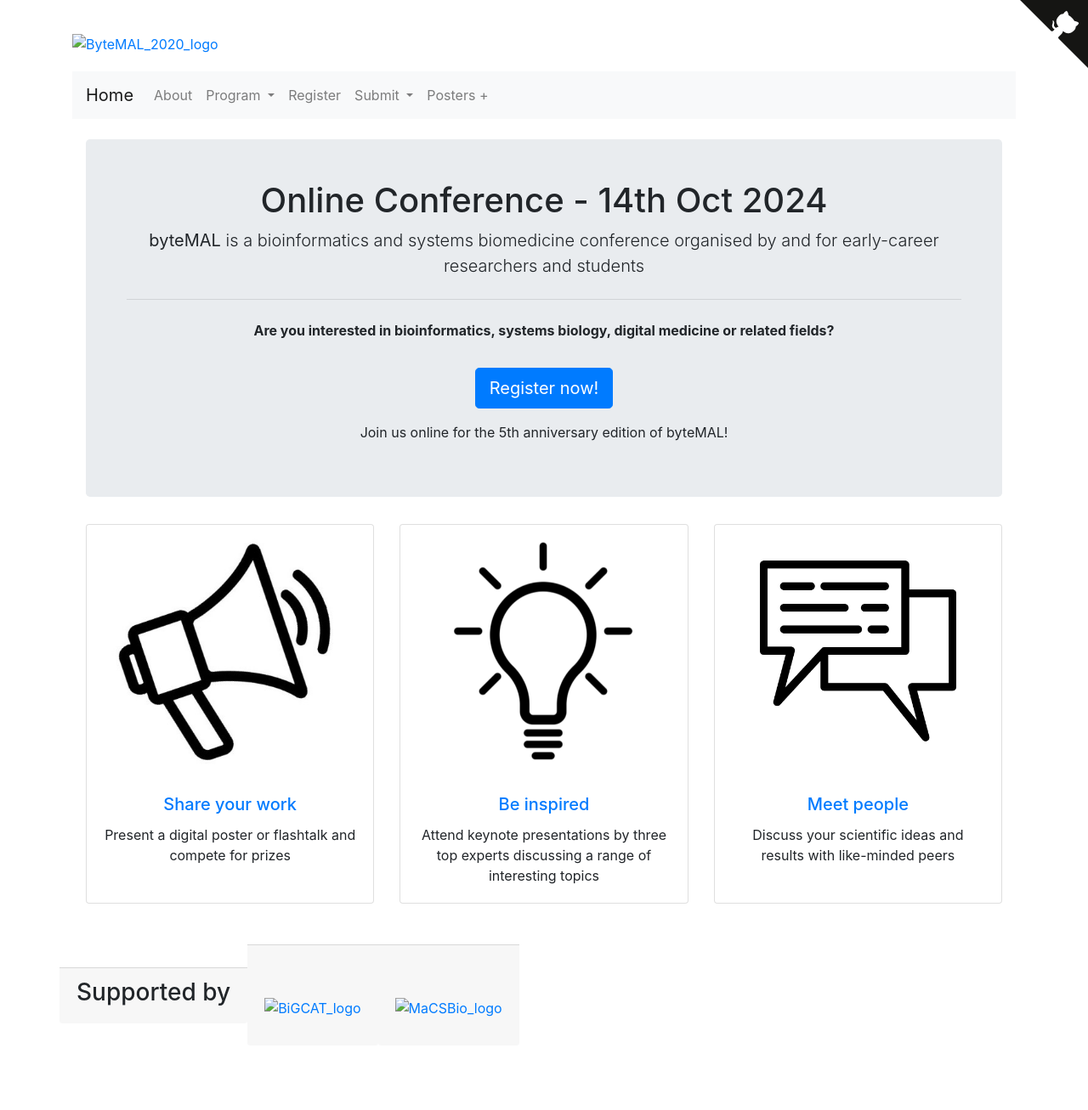
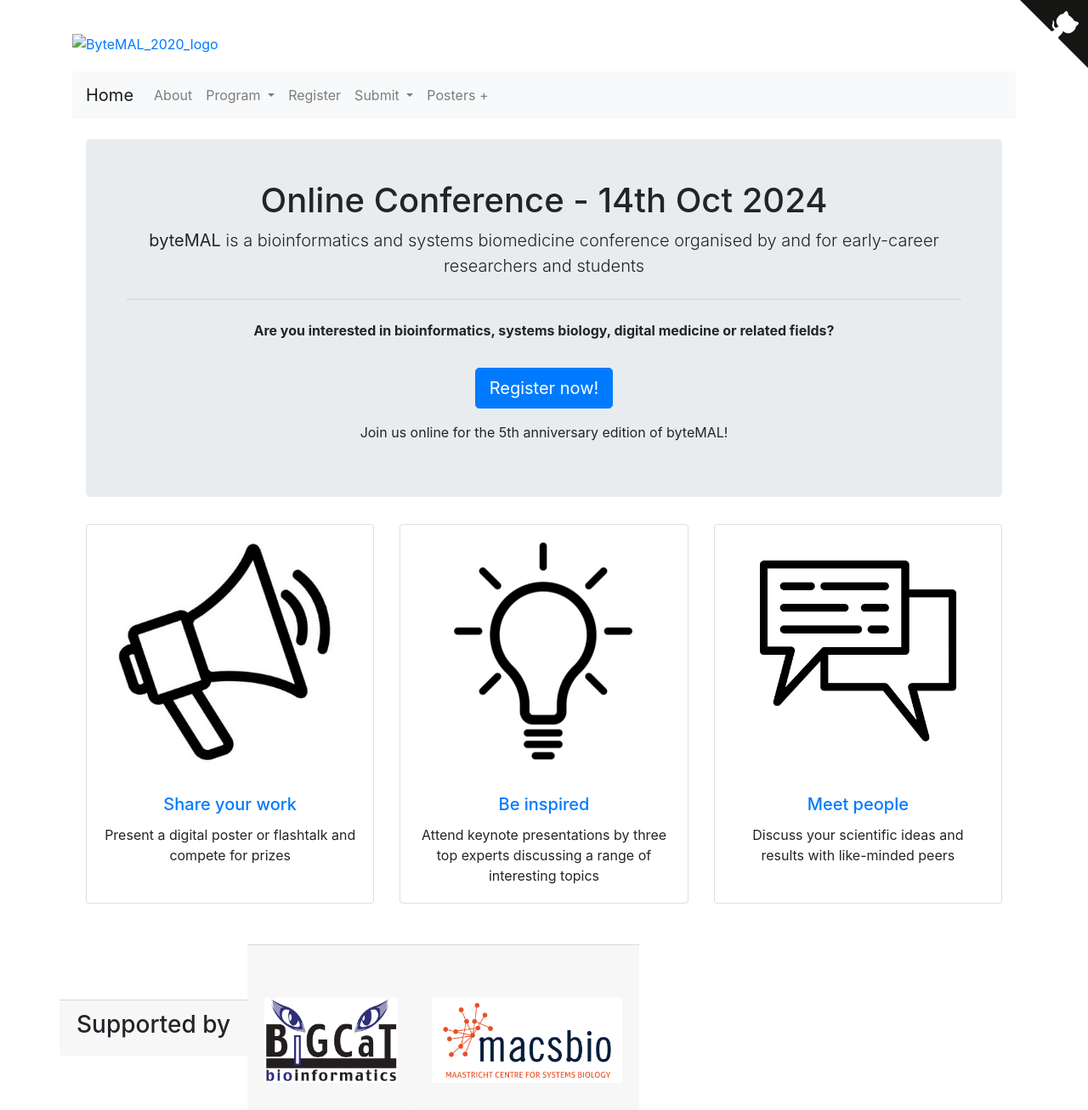
Before and after one commit to bytemal/bytemal-2024, a Jekyll site: the page built from index.html, in a window 1280 px wide and 1307 px high. Shown: the whole window at 85% size. Built offline with Jekyll 4.4.1, drawn with Linux system fonts in a browser that asks for light colours.

Commit message:
Update footer.html

```diff
--- a/_includes/footer.html
+++ b/_includes/footer.html
@@ -10,7 +10,7 @@
 
   <div class="column">
     <div class="card-footer">
-	<a href="https://www.maastrichtuniversity.nl/research/bioinformatics"><img src="/bytemal-2020/images/bigcat.png" alt="BiGCAT_logo"
+	<a href="https://www.maastrichtuniversity.nl/research/bioinformatics"><img src="/bytemal-2024/images/bigcat.png" alt="BiGCAT_logo"
 		style="height:100px;max-height:100%;width:auto;margin-top:50px;margin-bottom:20px;vertical-align:middle;">
 	</a>
     </div>
@@ -18,7 +18,7 @@
 
   <div class="column">
     <div class="card-footer">
-	<a href="https://www.maastrichtuniversity.nl/research/maastricht-centre-systems-biology"><img src="/bytemal-2020/images/macsbio.png" alt="MaCSBio_logo"
+	<a href="https://www.maastrichtuniversity.nl/research/maastricht-centre-systems-biology"><img src="/bytemal-2024/images/macsbio.png" alt="MaCSBio_logo"
 		style="height:100px;max-height:100%;width:auto;margin-top:50px;margin-bottom:20px;vertical-align:middle;">
 	</a>
     </div>
```
